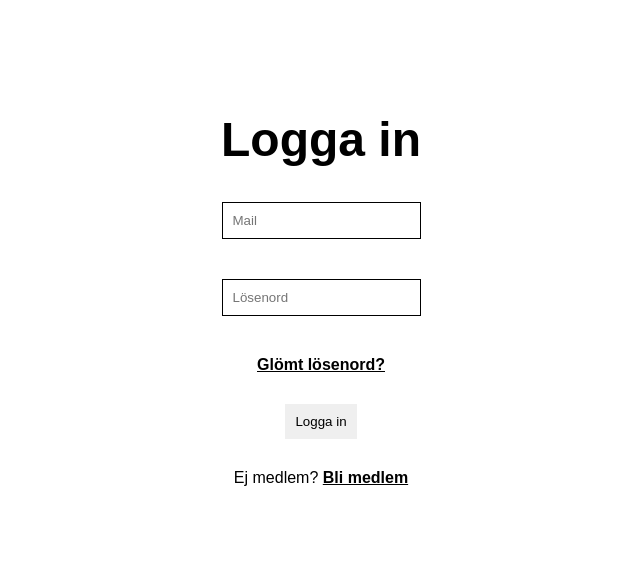
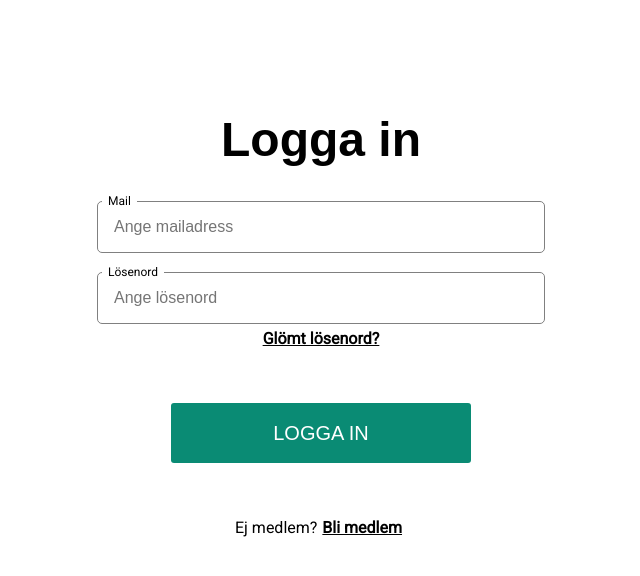
Before and after one commit to KG416/ux-minimera, a React (Create React App) app: page /login in a window 1280 px wide. Shown: the top 576 px of the page, without its empty margins (319-959 px from the left). Built offline with nearby package versions, Linux system fonts and the light colour scheme; no server answers; a web font is replaced by a local one.

Commit message:
Started styling Login

```diff
--- a/src/components/AdDetails.js
+++ b/src/components/AdDetails.js
@@ -94,10 +94,22 @@ const DetailsSection = styled.section`
                 box-shadow: 1px 1px 1px 1px rgba(163,163,163,0.5);
             }
         }
-        @media (min-width: 700px) {
+        @media (min-width: 900px) {
             .adCard {
+                max-width: 50vw;
                 padding: 50px;
             }
+
+            .topRow h2 {
+                /* outline: red solid 1px; */
+                font-size: xx-large;
+            }
+
+            .details, .author {
+                /* outline: red solid 1px; */
+                font-size: medium;
+            }
+
         }
 `;
 
--- a/src/components/auth/Login.js
+++ b/src/components/auth/Login.js
@@ -1,36 +1,34 @@
 import React, { useRef, useState } from "react";
 import { Link, useHistory } from "react-router-dom";
+import styled from "styled-components";
 import { useMainContext } from "../../context/MainContext";
-import styled from 'styled-components';
+import { FormSection, PrimaryBtn } from "../../style/mainStyles";
 
-const TempSection = styled.section`
-    display: flex;
-    flex-direction: column;
-    justify-content: center;
-    align-items: center;
-    & form {
-    display: flex;
-    flex-direction: column;
-    justify-content: center;
-    align-items: center;
-    & input {
-        padding: 10px;
-        border: 1px solid black;
+const InfoDiv = styled.div`
+    font-family: Roboto;
+
+    .toSignupWrap {
+        /* outline: 1px solid red; */
+
+        display: flex;
+        flex-direction: row;
+        justify-self: center;
+        align-items: center;
     }
-    & > * {
-        margin: 10px;
-        padding: 10px;
+
+    p {
+        font-size: 16px;
     }
-    }
-    span {
+
+    a {
         text-decoration: underline;
         font-weight: bold;
+        cursor: pointer;
+        margin: 5px;
     }
-    button {
-        cursor: pointer;
-    }
-    a {
-        color: black;
+
+    .error {
+        color: red;
     }
 `;
 
@@ -59,39 +57,50 @@ export default function Login() {
 
     return (
         <>
-            <TempSection>
+            <FormSection>
                 <h1>Logga in</h1>
                 {error && <div>{error}</div>}
                 <form onSubmit={handleSubmit}>
                     <div>
+                        <div className="label-wrap">
+                            <label>Mail</label>
+                        </div>
                         <input
                             type="email"
-                            placeholder="Mail"
+                            placeholder="Ange mailadress"
                             ref={emailRef}
                             required
                         />
                     </div>
+
                     <div>
+                        <div className="label-wrap">
+                            <label>Lösenord</label>
+                        </div>
                         <input
                             type="password"
-                            placeholder="Lösenord"
+                            placeholder="Ange lösenord"
                             ref={passwordRef}
                             required
                         />
                     </div>
-                    <span>
+
+                    <InfoDiv>
                         <Link to="/forgot-password">Glömt lösenord?</Link>
-                    </span>
-                    <button disabled={loading} type="submit">
-                        Logga in
-                    </button>
+                    </InfoDiv>
 
-                    <div>
-                        Ej medlem?{" "}
-                        <Link to="/signup"><span>Bli medlem</span></Link>
-                    </div>
+                    <PrimaryBtn disabled={loading} type="submit">
+                        LOGGA IN
+                    </PrimaryBtn>
+
+                    <InfoDiv>
+                        <div className="toSignupWrap">
+                            <p>Ej medlem?{" "}</p>
+                            <Link to="/signup">Bli medlem</Link>
+                        </div>
+                    </InfoDiv>
                 </form>
-            </TempSection>
+            </FormSection>
         </>
     );
 }
```
